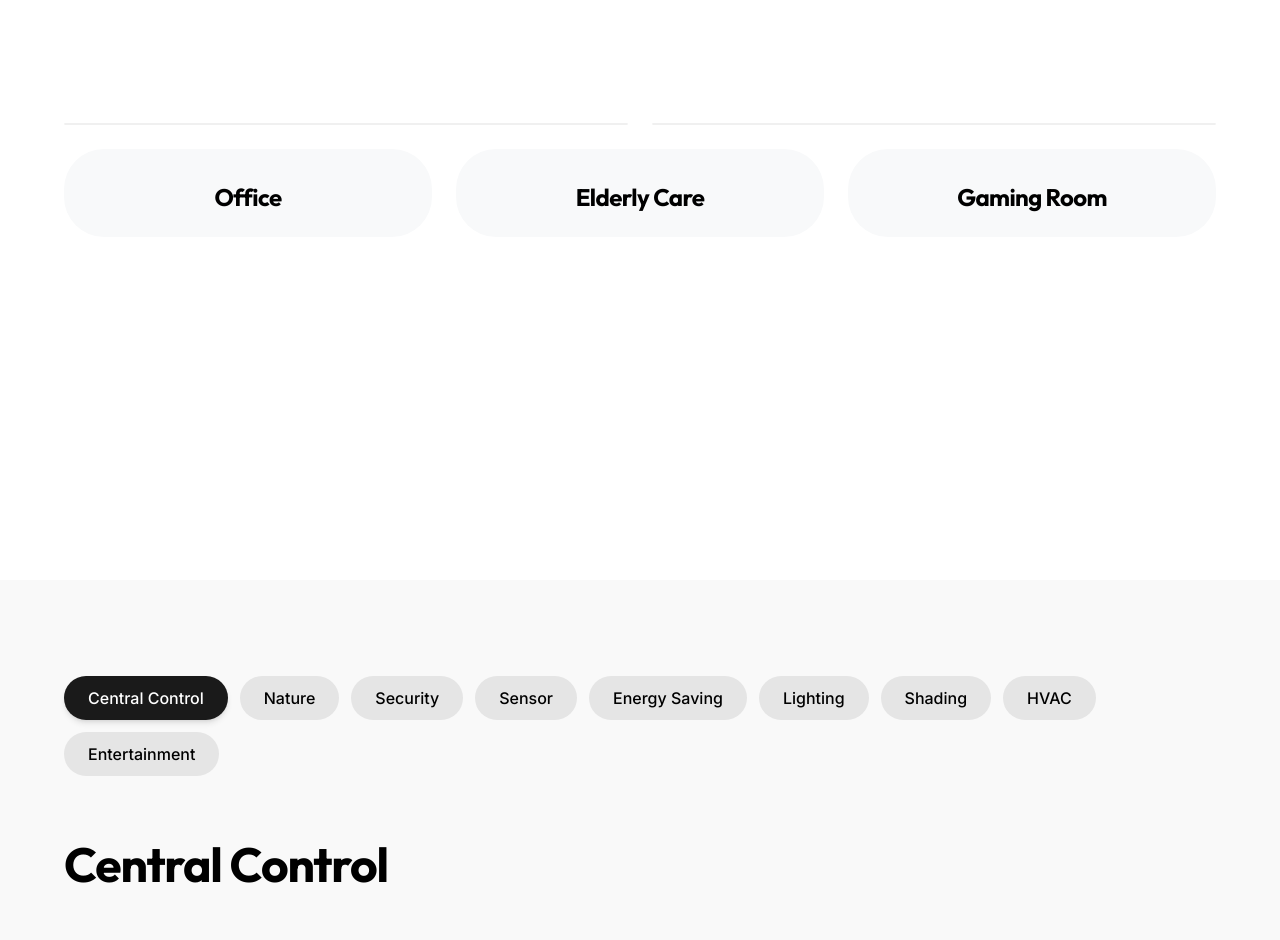
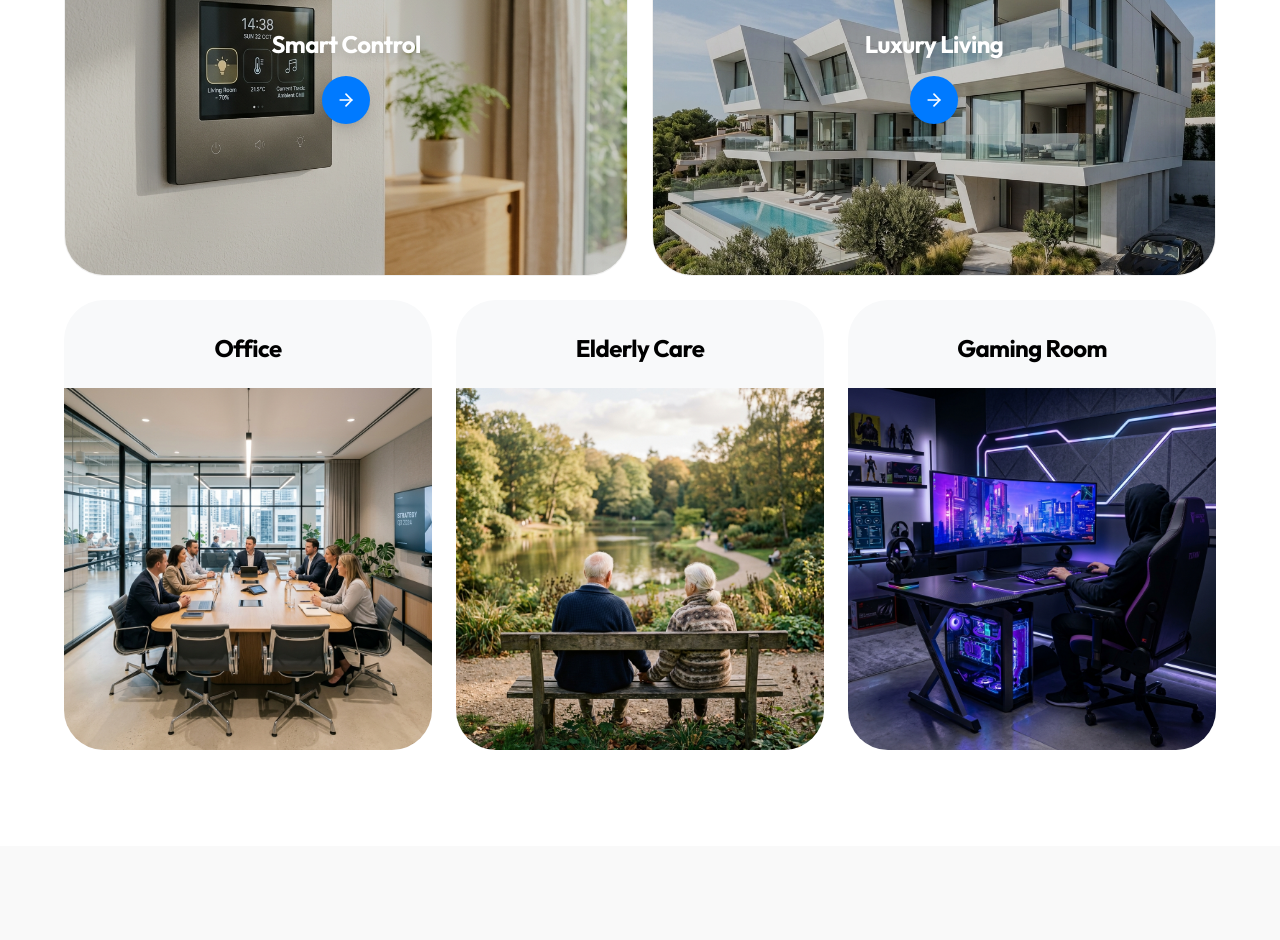
Before and after one commit to revanth892/casabalence, a Next.js app: page / in a window 1280 px wide. Shown: the part 2700-3640 px from the top of the page. Built offline with nearby package versions, Linux system fonts and the light colour scheme.

Commit message:
fix: resolve image display issues and next/image warnings

```diff
--- a/src/components/About.tsx
+++ b/src/components/About.tsx
@@ -35,6 +35,7 @@ export default function About() {
                 src="/app-mockup.png"
                 alt="Casasense Smart App"
                 fill
+                sizes="(max-width: 768px) 100vw, 50vw"
                 className="object-contain"
               />
             </div>
@@ -68,6 +69,7 @@ export default function About() {
                     src="/camera.png"
                     alt="Security Camera"
                     fill
+                    sizes="80px"
                     className="object-contain"
                   />
                 </div>
--- a/src/components/Hero.tsx
+++ b/src/components/Hero.tsx
@@ -71,6 +71,7 @@ export default function Hero() {
               alt={slide.title}
               fill
               priority={index === 0}
+              sizes="100vw"
               className="object-cover object-center"
             />
             {/* Darker overlay for better text legibility */}
--- a/src/components/Products.tsx
+++ b/src/components/Products.tsx
@@ -138,6 +138,7 @@ export default function Products() {
                   src={product.image}
                   alt={product.title}
                   fill
+                  sizes="(max-width: 768px) 100px, (max-width: 1200px) 260px, 320px"
                   className="object-contain transition-transform duration-500 group-hover:scale-110"
                 />
               </div>
--- a/src/components/Services.tsx
+++ b/src/components/Services.tsx
@@ -57,6 +57,7 @@ export default function Services() {
                   src={service.image}
                   alt={service.title}
                   fill
+                  sizes="(max-width: 768px) 100vw, 33vw"
                   className="object-cover transition-transform duration-700 group-hover:scale-110"
                 />
               </div>
--- a/src/components/Solutions.tsx
+++ b/src/components/Solutions.tsx
@@ -4,13 +4,14 @@ import { ArrowRight } from "lucide-react";
 export default function Solutions() {
   return (
     <section id="solutions" className="min-h-screen flex flex-col justify-center px-6 lg:px-16 w-full mx-auto bg-white py-24">
-      <div className="grid grid-cols-1 md:grid-cols-2 gap-6 mb-6 h-auto lg:h-[38%]">
+      <div className="grid grid-cols-1 md:grid-cols-2 gap-6 mb-6">
         {/* Top Left: Wall Panel Card */}
-        <div className="relative group overflow-hidden rounded-[2.5rem] bg-white border border-[#F0F0F0] min-h-[300px] md:min-h-0">
+        <div className="relative group overflow-hidden rounded-[2.5rem] bg-white border border-[#F0F0F0] min-h-[400px]">
           <Image
             src="/hero2.png"
             alt="Smart Wall Panel"
             fill
+            sizes="(max-width: 768px) 100vw, 50vw"
             className="object-cover transition-transform duration-700 group-hover:scale-105"
           />
           <div className="absolute inset-0 bg-black/20 group-hover:bg-black/30 transition-colors duration-500" />
@@ -25,11 +26,12 @@ export default function Solutions() {
         </div>
 
         {/* Top Right: Architectural Card */}
-        <div className="relative group overflow-hidden rounded-[2.5rem] bg-white border border-[#F0F0F0] min-h-[300px] md:min-h-0">
+        <div className="relative group overflow-hidden rounded-[2.5rem] bg-white border border-[#F0F0F0] min-h-[400px]">
           <Image
             src="/building.png"
             alt="Smart Architecture"
             fill
+            sizes="(max-width: 768px) 100vw, 50vw"
             className="object-cover transition-transform duration-700 group-hover:scale-105"
           />
           <div className="absolute inset-0 bg-black/20 group-hover:bg-black/30 transition-colors duration-500" />
@@ -44,47 +46,50 @@ export default function Solutions() {
         </div>
       </div>
 
-      <div className="grid grid-cols-1 md:grid-cols-3 gap-6 h-auto lg:h-[45%]">
+      <div className="grid grid-cols-1 md:grid-cols-3 gap-6">
         {/* Office Card */}
-        <div className="bg-[#F8F9FA] rounded-[2.5rem] overflow-hidden flex flex-col group min-h-[350px] md:min-h-0">
+        <div className="bg-[#F8F9FA] rounded-[2.5rem] overflow-hidden flex flex-col group min-h-[450px]">
           <div className="p-8 pb-4 text-center">
             <h3 className="text-2xl font-bold text-black mb-0 font-heading tracking-tight">Office</h3>
           </div>
-          <div className="flex-1 relative mt-2">
+          <div className="flex-1 relative mt-2 w-full h-full min-h-[250px]">
             <Image
               src="/office.png"
               alt="Office Solution"
               fill
+              sizes="(max-width: 768px) 100vw, 33vw"
               className="object-cover transition-transform duration-700 group-hover:scale-105"
             />
           </div>
         </div>
 
         {/* Elderly Care Card */}
-        <div className="bg-[#F8F9FA] rounded-[2.5rem] overflow-hidden flex flex-col group min-h-[350px] md:min-h-0">
+        <div className="bg-[#F8F9FA] rounded-[2.5rem] overflow-hidden flex flex-col group min-h-[450px]">
           <div className="p-8 pb-4 text-center">
             <h3 className="text-2xl font-bold text-black mb-0 font-heading tracking-tight">Elderly Care</h3>
           </div>
-          <div className="flex-1 relative mt-2">
+          <div className="flex-1 relative mt-2 w-full h-full min-h-[250px]">
             <Image
               src="/elderly.png"
               alt="Elderly Care"
               fill
+              sizes="(max-width: 768px) 100vw, 33vw"
               className="object-cover transition-transform duration-700 group-hover:scale-105"
             />
           </div>
         </div>
 
         {/* Gaming Room Card */}
-        <div className="bg-[#F8F9FA] rounded-[2.5rem] overflow-hidden flex flex-col group min-h-[350px] md:min-h-0">
+        <div className="bg-[#F8F9FA] rounded-[2.5rem] overflow-hidden flex flex-col group min-h-[450px]">
           <div className="p-8 pb-4 text-center">
             <h3 className="text-2xl font-bold text-black mb-0 font-heading tracking-tight">Gaming Room</h3>
           </div>
-          <div className="flex-1 relative mt-2">
+          <div className="flex-1 relative mt-2 w-full h-full min-h-[250px]">
             <Image
               src="/gaming.png"
               alt="Gaming Room"
               fill
+              sizes="(max-width: 768px) 100vw, 33vw"
               className="object-cover transition-transform duration-700 group-hover:scale-105"
             />
           </div>
--- a/src/components/Testimonials.tsx
+++ b/src/components/Testimonials.tsx
@@ -112,6 +112,7 @@ export default function Testimonials() {
                   src={current.image}
                   alt={current.author}
                   fill
+                  sizes="48px"
                   className="object-cover"
                 />
               </div>
```
